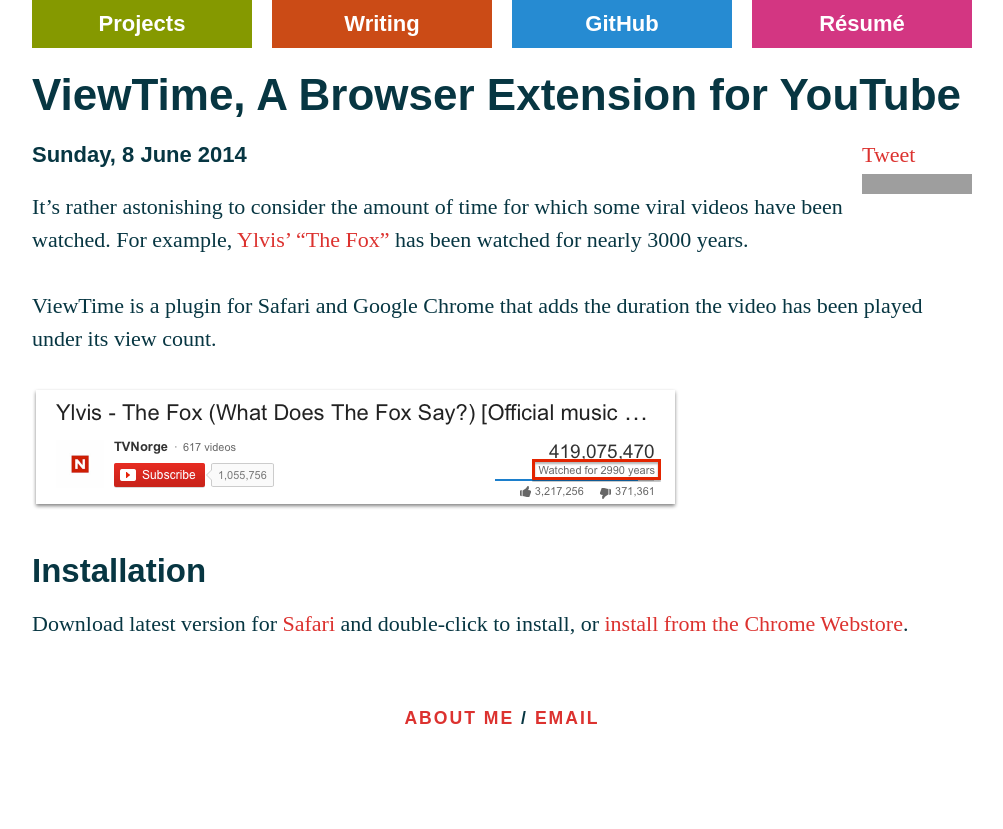
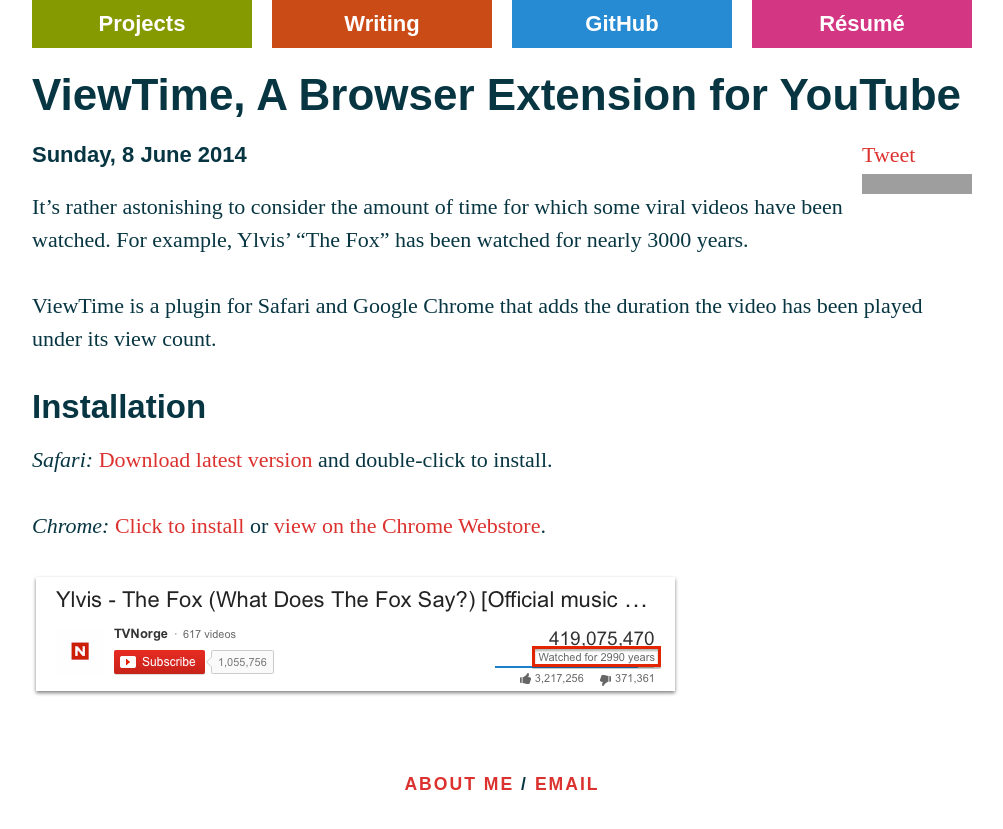
Before and after one commit to benburwell/benburwell.github.io, a Jekyll site: the page built from _posts/2014-06-08-viewtime.markdown, in a window 1280 px wide. Shown: the top 829 px of the page, without its empty margins (138-1141 px from the left). Built offline with Jekyll 4.4.1, drawn with Linux system fonts in a browser that asks for light colours; Markdown is read by kramdown in place of the engine named in the settings; comment, search, counter and statistics services are not loaded; grey boxes are pictures that could not be loaded.

Commit message:
Implement Chrome inline installation for ViewTime

```diff
--- a/_layouts/master.html
+++ b/_layouts/master.html
@@ -61,6 +61,11 @@
         <meta name="twitter:image:src" content="http://www.benburwell.com/assets/images/icons/benburwell.png">
         {% endif %}
         <meta name="twitter:domain" content="BenBurwell.com">
+
+        {% if page.chrome-webstore-item %}
+        <!-- Chrome Extension -->
+        <link rel="chrome-webstore-item" href="https://chrome.google.com/webstore/detail/{{ page.chrome-webstore-item }}">
+        {% endif %}
 
         <!-- TypeKit -->
         <script type="text/javascript">
--- a/_posts/2014-06-08-viewtime.markdown
+++ b/_posts/2014-06-08-viewtime.markdown
@@ -5,15 +5,18 @@
 date: 2014-06-08 00:00:00
 category: projects
 image: http://www.benburwell.com/assets/images/viewtime-icon.png
+chrome-webstore-item: jcplgieacjacdjabiiedcdfcpbgohbpp
 ---
 
-It’s rather astonishing to consider the amount of time for which some viral  videos have been watched. For example, [Ylvis’ “The Fox”](https://www.youtube.com/watch?v=jofNR_WkoCE) has been watched for nearly 3000 years.
+It’s rather astonishing to consider the amount of time for which some viral  videos have been watched. For example, Ylvis’ “The Fox” has been watched for nearly 3000 years.
 
 ViewTime is a plugin for Safari and Google Chrome that adds the duration the video has been played under its view count.
-
-![ViewTime example](/assets/images/viewtime-example.png)
 
 Installation
 ------------
 
-Download latest version for [Safari](http://updates.benburwell.com/safari/viewtime/latest.safariextz) and double-click to install, or [install from the Chrome Webstore](https://chrome.google.com/webstore/detail/viewtime/jcplgieacjacdjabiiedcdfcpbgohbpp).
+_Safari:_ [Download latest version](http://updates.benburwell.com/safari/viewtime/latest.safariextz) and double-click to install.
+
+_Chrome:_ <a href="javascript:chrome.webstore.install();" onclick="chrome.webstore.install();return false;">Click to install</a> or [view on the Chrome Webstore](https://chrome.google.com/webstore/detail/viewtime/jcplgieacjacdjabiiedcdfcpbgohbpp).
+
+![ViewTime example](/assets/images/viewtime-example.png)
```
